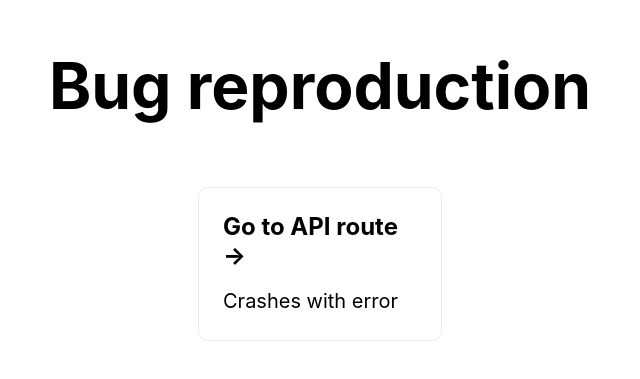
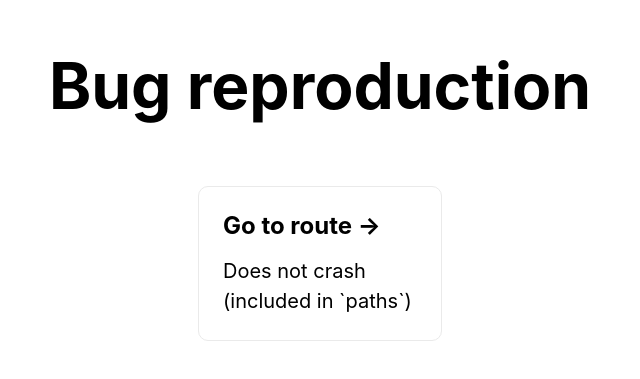
Before and after one commit to christiankaindl/nextjs-bug-repro, a Next.js app: page / in a window 1280 px wide. Shown: the part 197-576 px from the top of the page, without its empty margins (320-960 px from the left). Built offline with nearby package versions, Linux system fonts and the light colour scheme.

Commit message:
Tweak link text

```diff
--- a/pages/index.js
+++ b/pages/index.js
@@ -18,8 +18,8 @@ export default function Home() {
         <div className={styles.grid}>
           <Link href="/crashes/123">
             <a className={styles.card}>
-              <h3>Go to API route &rarr;</h3>
-              <p>Crashes with error</p>
+              <h3>Go to route &rarr;</h3>
+              <p>Does not crash (included in `paths`)</p>
             </a>
           </Link>
         </div>
```
